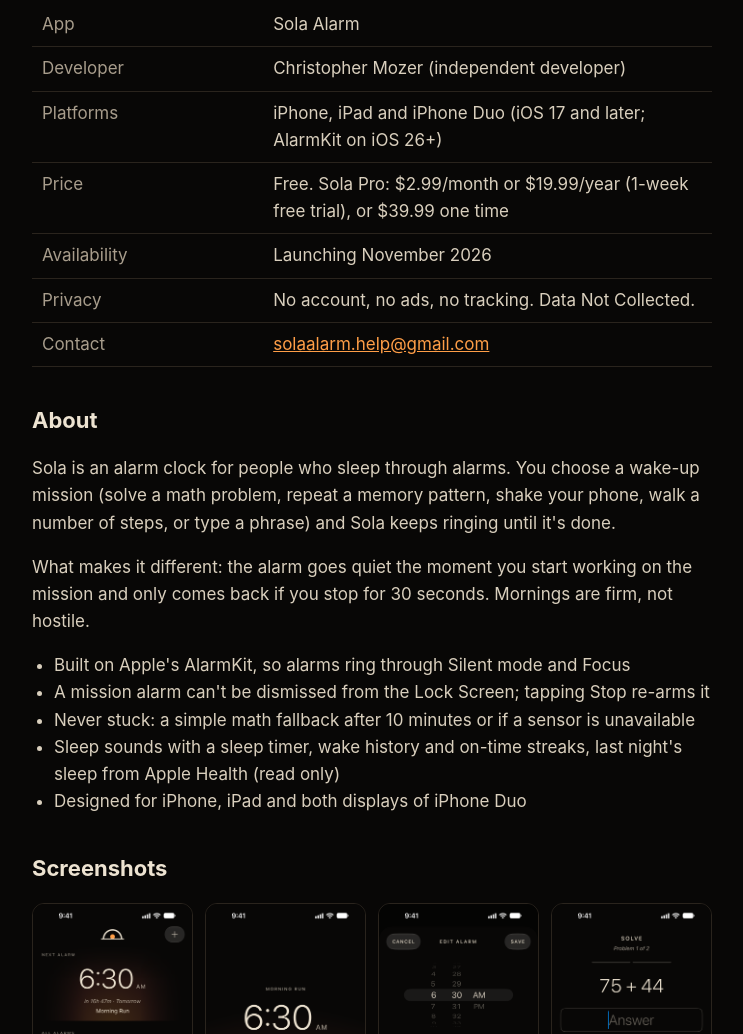
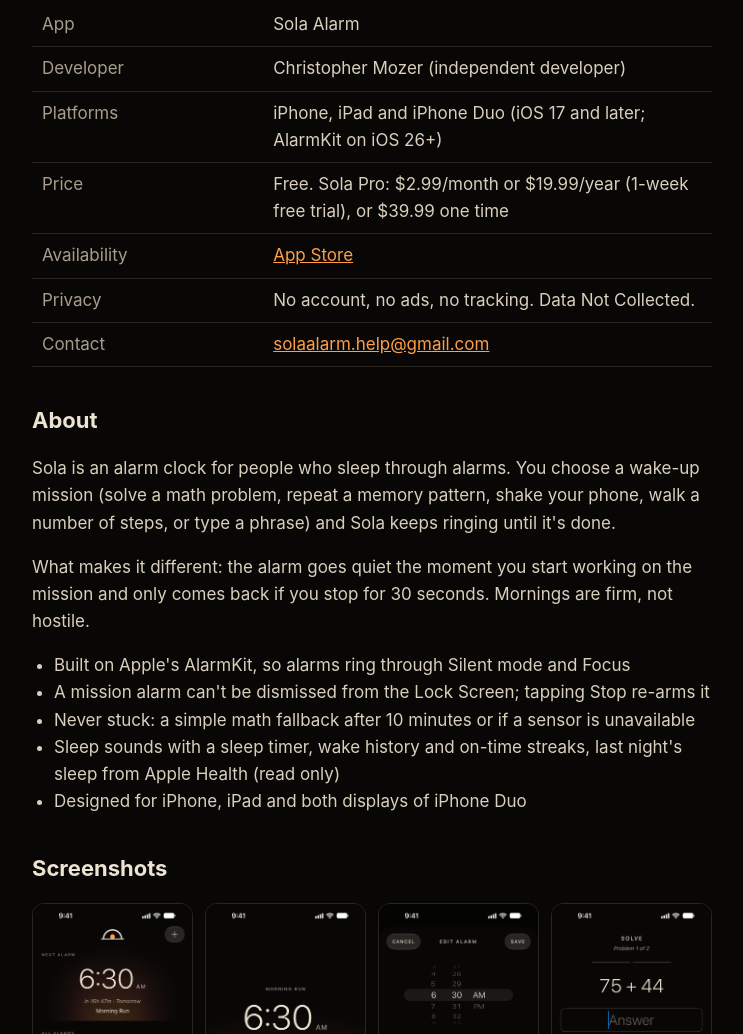
Before and after one commit to kod1ak30/sola-alarm, a plain HTML site: page press/index.html in a window 1280 px wide. Shown: the part 770-1804 px from the top of the page, without its empty margins (268-1011 px from the left). Drawn offline with Linux system fonts and the light colour scheme.

Commit message:
Sola Alarm is live: App Store button

```diff
--- a/press/index.html
+++ b/press/index.html
@@ -53,7 +53,7 @@ footer { margin-top:56px; padding-top:20px; border-top:1px solid var(--line); co
 <tr><td>Developer</td><td>Christopher Mozer (independent developer)</td></tr>
 <tr><td>Platforms</td><td>iPhone, iPad and iPhone Duo (iOS 17 and later; AlarmKit on iOS 26+)</td></tr>
 <tr><td>Price</td><td>Free. Sola Pro: $2.99/month or $19.99/year (1-week free trial), or $39.99 one time</td></tr>
-<tr><td>Availability</td><td>Launching November 2026</td></tr>
+<tr><td>Availability</td><td><a href="https://apps.apple.com/app/id6758811076">App Store</a></td></tr>
 <tr><td>Privacy</td><td>No account, no ads, no tracking. Data Not Collected.</td></tr>
 <tr><td>Contact</td><td><a href="mailto:solaalarm.help@gmail.com">solaalarm.help@gmail.com</a></td></tr>
 </table>
```
Also changed, not shown: index.html (+1 -1 lines).
